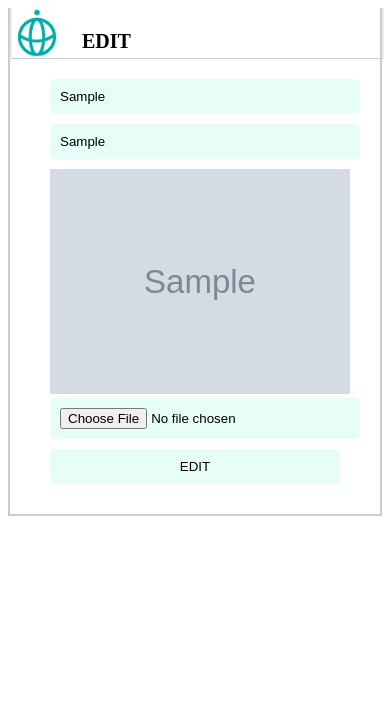
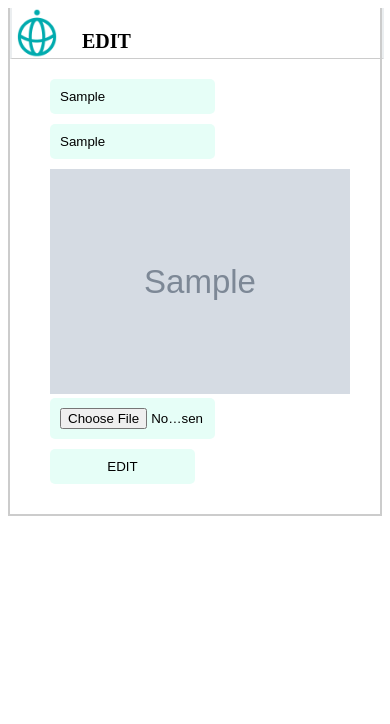
Before and after one commit to sabersunny/twitter, a Django app: template templates/edit.html in a window 390 px wide. Shown: the top 724 px of the page. Run offline with Django 3.2, Linux system fonts and the light colour scheme; the template is opened without the code that fills it: most values are stand-ins (such as "Sample title", 1, 10 or a date in 2020); grey boxes marked "Sample" are stand-in pictures.

Commit message:
Update style.css

```diff
--- a/static/css/style.css
+++ b/static/css/style.css
@@ -140,4 +140,6 @@ ul {
     .posts li .name_body .name {
         font-size: 20px;
     }
+    .post_form input {
+        width:50%;
 }
```
